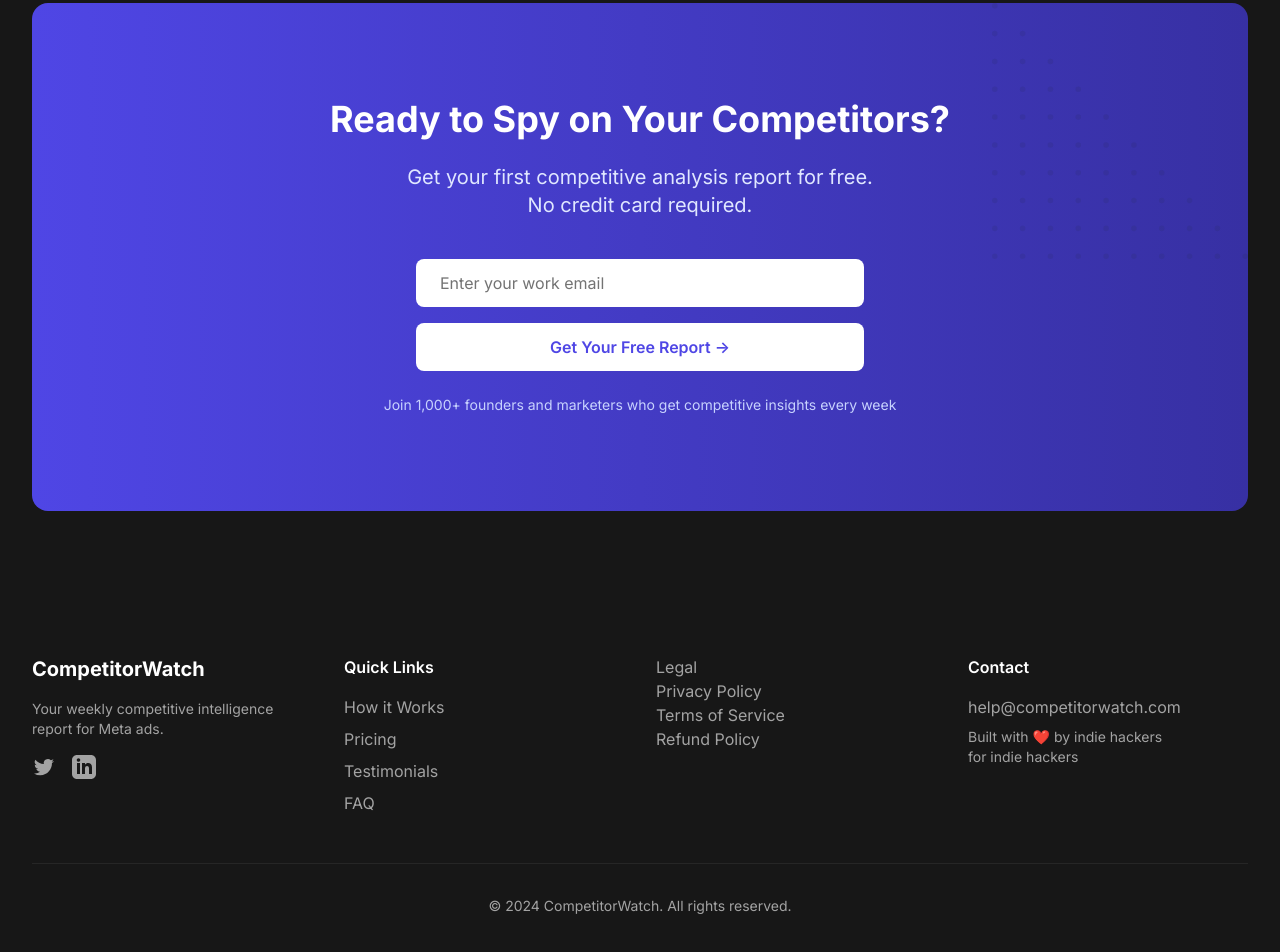
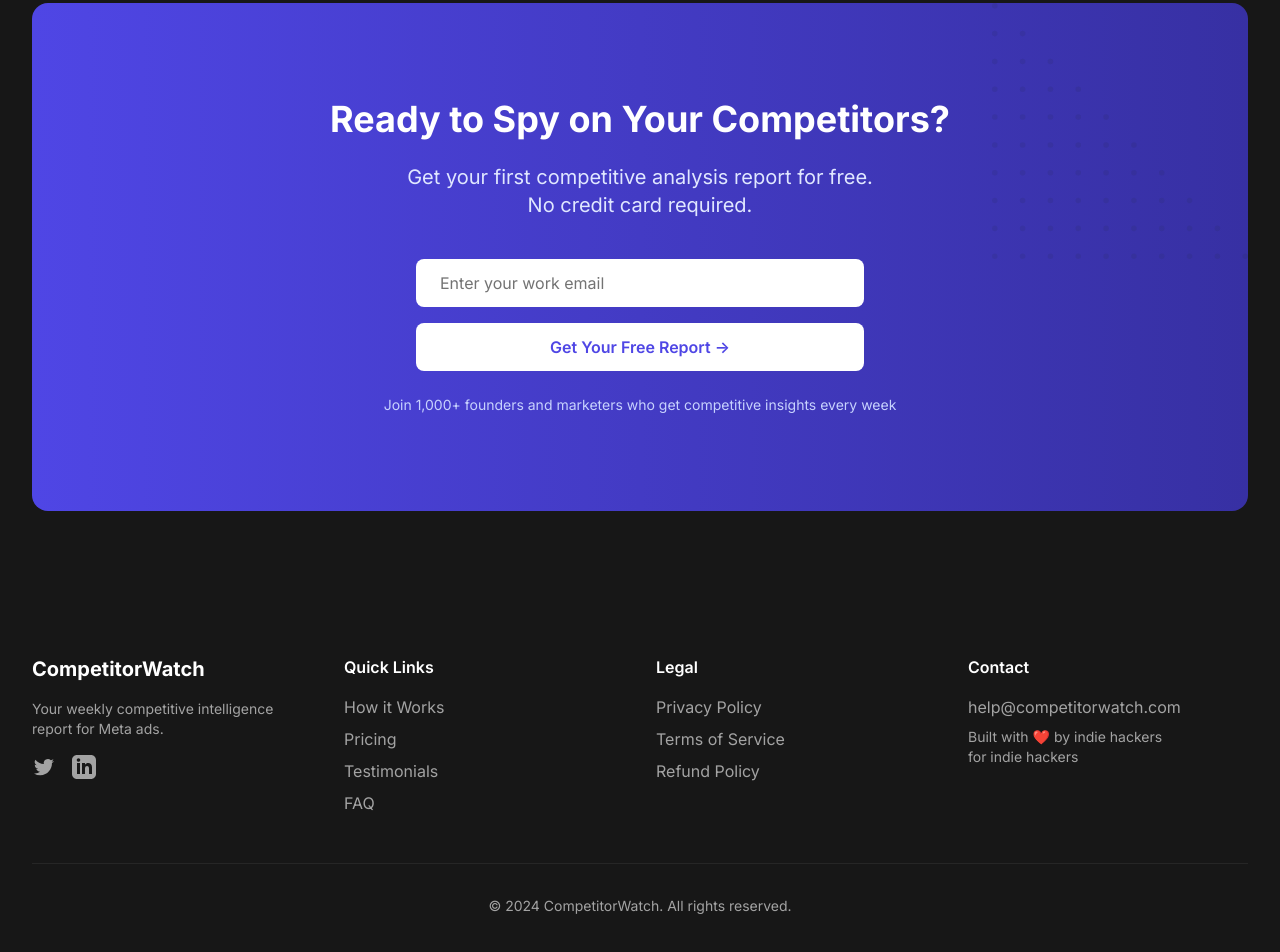
Before and after one commit to ManmeetSethi/SpyPanda_LandingPage, a plain HTML site: page index.html in a window 1280 px wide. Shown: the part 5402-6354 px from the top of the page. Drawn offline with nearby package versions, Linux system fonts and the light colour scheme.

Commit message:
Update index.html

```diff
--- a/index.html
+++ b/index.html
@@ -1144,15 +1144,15 @@
           </ul>
         </div>
 
-        <!-- Legal -->
+          <!-- Legal -->
         <div>
-      <h4 className="text-white font-semibold mb-4">Legal</h4>
-      <ul className="space-y-2">
-        <li><a href="privacy.html" className="hover:text-white transition-colors">Privacy Policy</a></li>
-        <li><a href="terms.html" className="hover:text-white transition-colors">Terms of Service</a></li>
-        <li><a href="return.html" className="hover:text-white transition-colors">Refund Policy</a></li>
-      </ul>
-    </div>
+          <h4 class="text-white font-semibold mb-4">Legal</h4>
+          <ul class="space-y-2">
+            <li><a href=""privacy.html" " class="hover:text-white transition-colors">Privacy Policy</a></li>
+            <li><a href="terms.html" class="hover:text-white transition-colors">Terms of Service</a></li>
+            <li><a href="return.html" class="hover:text-white transition-colors">Refund Policy</a></li>
+          </ul>
+        </div>
 
         <!-- Contact -->
         <div>
```
